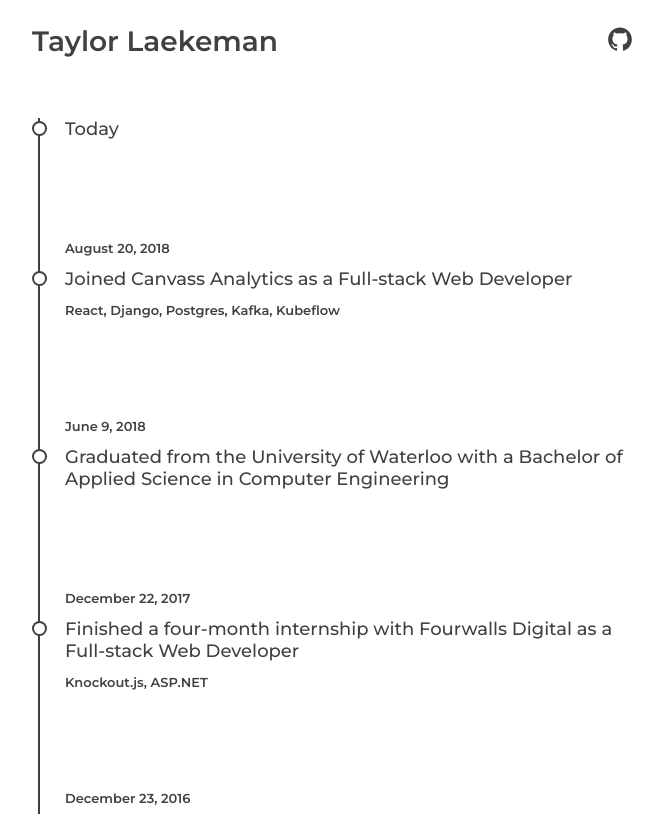
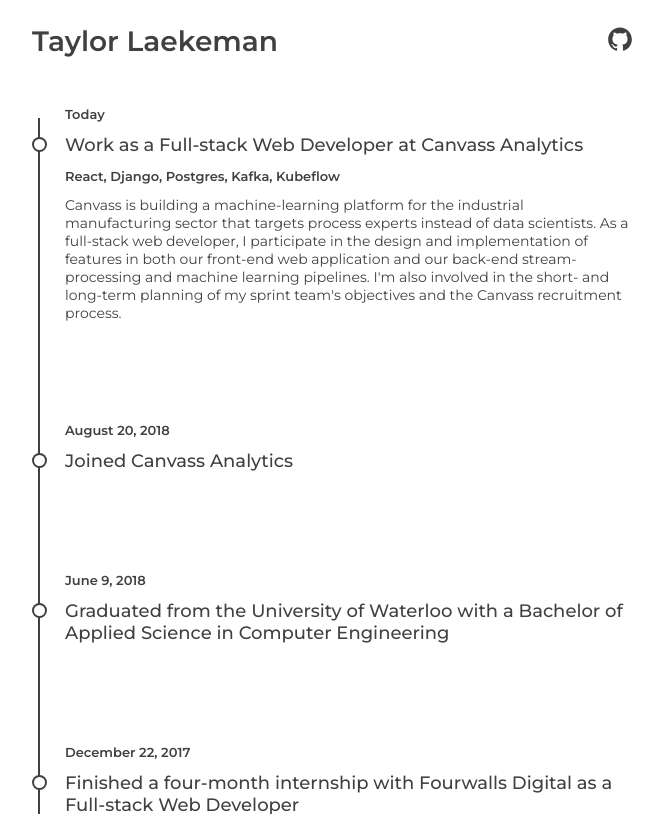
Before and after one commit to taylorlaekeman/tjlaekem, a React (Create React App) app: page / in a window 1280 px wide. Shown: the top 814 px of the page, without its empty margins (308-971 px from the left). Built offline with nearby package versions, Linux system fonts and the light colour scheme.

Commit message:
add Canvass description

```diff
--- a/src/components/App.js
+++ b/src/components/App.js
@@ -105,11 +105,15 @@ export default () => {
           </a>
         </Header>
         <Main>
-          <Event title="Today" />
+          <Event
+            date="Today"
+            description="Canvass is building a machine-learning platform for the industrial manufacturing sector  that targets process experts instead of data scientists.  As a full-stack web developer, I participate in the design and implementation of features in both our front-end web application and our back-end stream-processing and machine learning pipelines. I'm also involved in the short- and long-term planning of my sprint team's objectives and the Canvass recruitment process."
+            technologies="React, Django, Postgres, Kafka, Kubeflow"
+            title="Work as a Full-stack Web Developer at Canvass Analytics"
+          />
           <Event
             date="August 20, 2018"
-            technologies="React, Django, Postgres, Kafka, Kubeflow"
-            title="Joined Canvass Analytics as a Full-stack Web Developer"
+            title="Joined Canvass Analytics"
           />
           <Event
             date="June 9, 2018"
```
